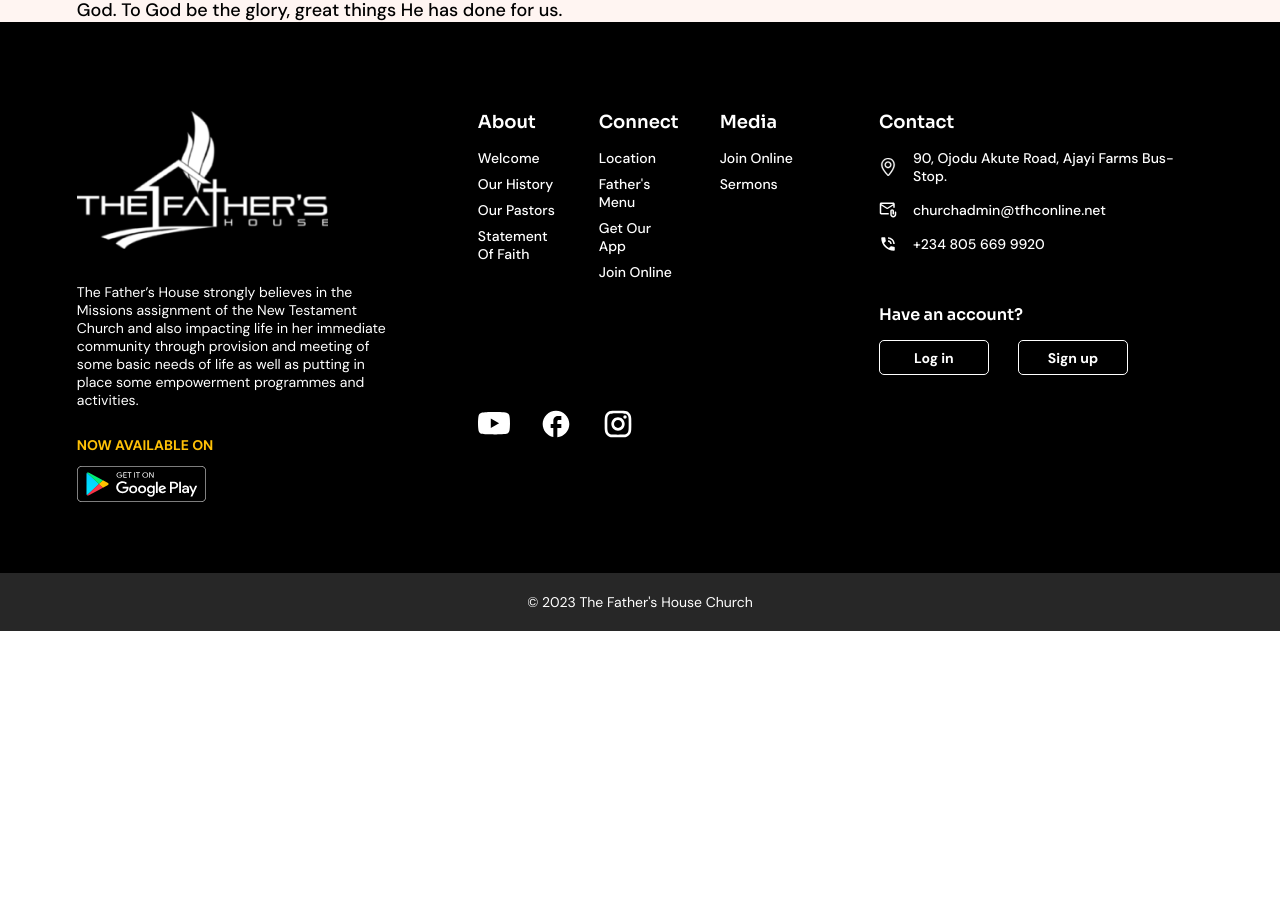
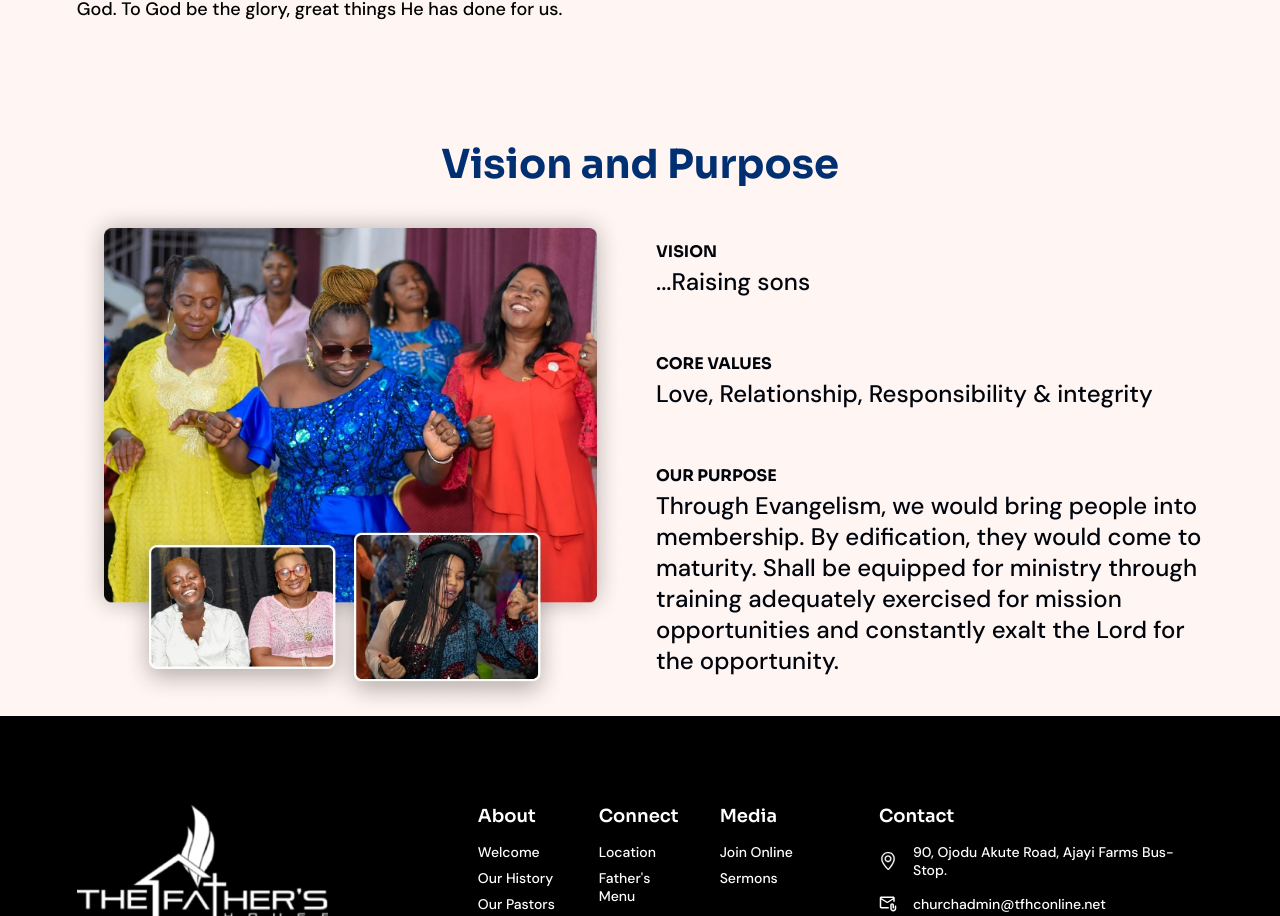
Before and after one commit to umadmego/umadmego, a Next.js app: page /about in a window 1280 px wide. Shown: the part 1449-2365 px from the top of the page. Before the commit the page ends 2080 px from the top, so only its background shows below. Built offline with nearby package versions, Linux system fonts and the light colour scheme.

Commit message:
about section

```diff
--- a/src/components/aboutPage/HistorySection.tsx
+++ b/src/components/aboutPage/HistorySection.tsx
@@ -4,7 +4,7 @@ const HistorySection = () => {
   return (
     <section id='history' className='px-primary mt-[107px]'>
       <h2 className='font-bold text-xl md:text-2xl text-center mb-5'>OUR HISTORY</h2>
-      <p className='text-center font-bold text-primary text-[30px] md:text-[35px] lg:text-[40px] mb-10'>
+      <p className='text-center font-bold text-primary text-[30px] md:text-[35px] lg:text-[40px] mb-10 font-secondary'>
         The Father&apos;s House Church
       </p>
       <div className='flex flex-col gap-5 md:text-lg w-full'>
--- /dev/null
+++ b/src/components/aboutPage/VisionSection.tsx
@@ -0,0 +1,40 @@
+import React from 'react';
+import VisionImage from '@/assets/images/about/vision.webp';
+import Image from 'next/image';
+
+const VisionSection = () => {
+  return (
+    <section id='vision' className='px-primary mt-[118px]'>
+      <p className='text-center font-bold text-primary text-[30px] md:text-[35px] lg:text-[40px] mb-[51px] font-secondary'>
+        Vision and Purpose
+      </p>
+
+      <div className='flex flex-col gap-8 md:flex-row items-center md:items-start text-center md:text-left'>
+        <div className='-mt-10 md:flex-[50%]'>
+          <Image src={VisionImage} alt='vision' />
+        </div>
+        <div className='flex flex-col gap-[56px] text-[#00050D] md:flex-[50%]'>
+          <div className='flex flex-col gap-1'>
+            <p className='font-lg font-secondary font-bold uppercase'>Vision</p>
+            <p className='text-2xl'>...Raising sons</p>
+          </div>
+          <div className='flex flex-col gap-1'>
+            <p className='font-lg font-secondary font-bold uppercase'>core values</p>
+            <p className='text-2xl'>Love, Relationship, Responsibility & integrity</p>
+          </div>
+          <div className='flex flex-col gap-1'>
+            <p className='font-lg font-secondary font-bold uppercase'>our purpose</p>
+            <p className='text-2xl'>
+              Through Evangelism, we would bring people into membership. By edification,
+              they would come to maturity. Shall be equipped for ministry through training
+              adequately exercised for mission opportunities and constantly exalt the Lord
+              for the opportunity.
+            </p>
+          </div>
+        </div>
+      </div>
+    </section>
+  );
+};
+
+export default VisionSection;
--- a/src/pages/about.tsx
+++ b/src/pages/about.tsx
@@ -1,5 +1,6 @@
 import AboutHeader from '@/components/aboutPage/AboutHeader';
 import HistorySection from '@/components/aboutPage/HistorySection';
+import VisionSection from '@/components/aboutPage/VisionSection';
 import AppLayout from '@/components/layout/AppLayout';
 import React from 'react';
 
@@ -8,6 +9,7 @@ function About() {
     <AppLayout>
       <AboutHeader />
       <HistorySection />
+      <VisionSection />
     </AppLayout>
   );
 }
```
Also changed, not shown: src/assets/images/about/vision.webp (added).
